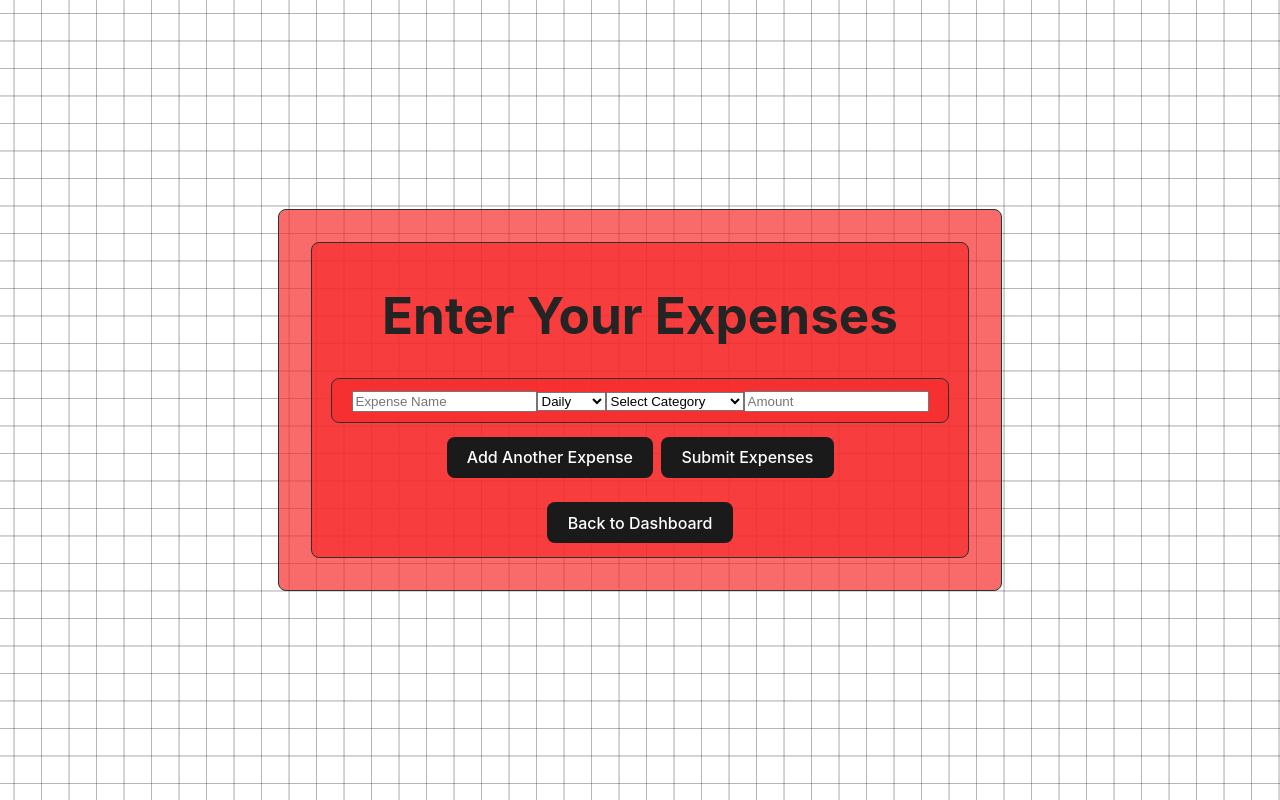
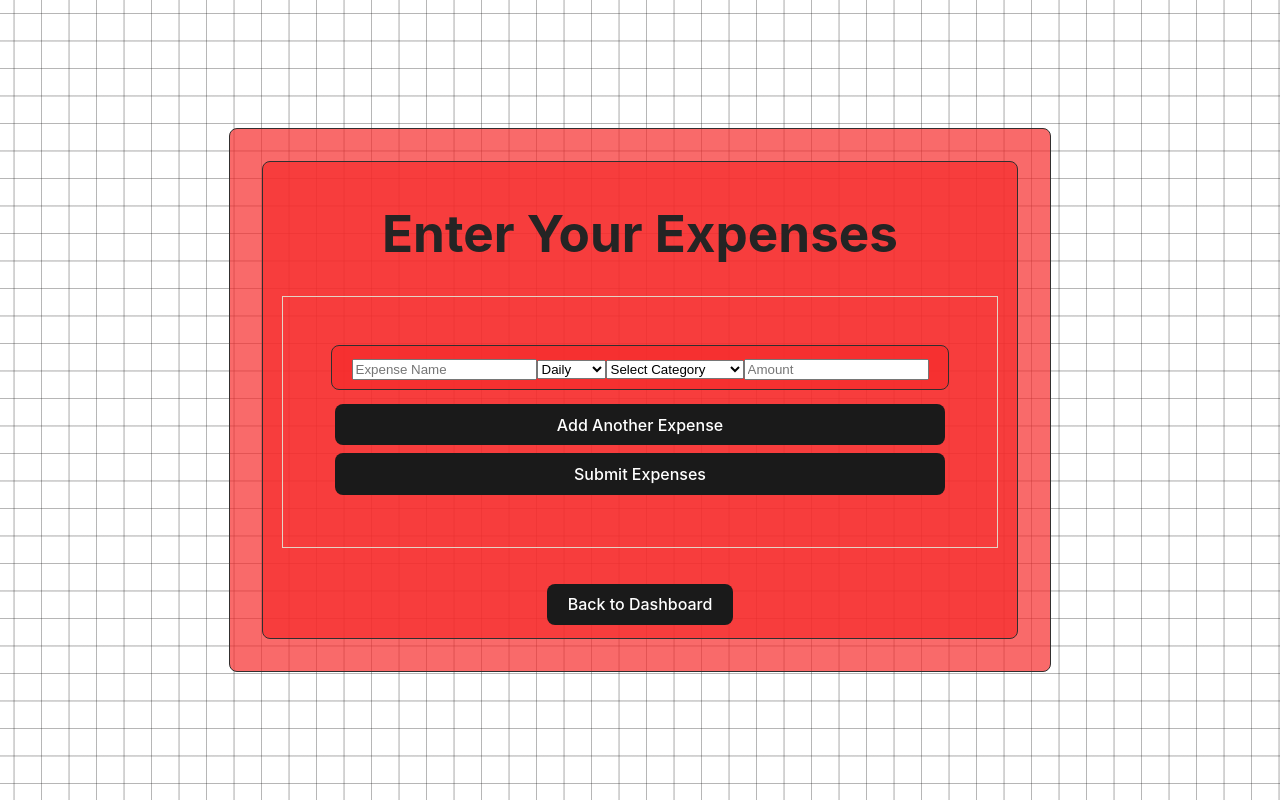
Before and after one commit to andrewvand02/BudgetMate, a React (Vite) app in the folder BudgetMate/client/: page /expenses in a window 1280 px wide. Built offline with nearby package versions, Linux system fonts and the light colour scheme.

Commit message:
Add styles to Expense Inputs

```diff
--- a/BudgetMate/client/src/Budget.css
+++ b/BudgetMate/client/src/Budget.css
@@ -0,0 +1,4 @@
+div{
+    display: inline-block;
+    margin: auto;
+}
--- a/BudgetMate/client/src/Dashboard.css
+++ b/BudgetMate/client/src/Dashboard.css
@@ -5,4 +5,5 @@ div {
     padding: 0.6em 1.2em;
     border-radius: 8px;
     border: 1px solid rgb(49, 47, 47);
+    margin: auto;
 }
--- a/BudgetMate/client/src/Dashboard.jsx
+++ b/BudgetMate/client/src/Dashboard.jsx
@@ -1,6 +1,6 @@
 import React from 'react';
 import { Link } from 'react-router-dom';
-import './Dashboard.css';
+import './Dashboard.css'; // imports the styles from the dashboard's css file
 import budget from './assets/budget.png';
 
 const Dashboard = () => {
--- /dev/null
+++ b/BudgetMate/client/src/ExpenseInput.css
@@ -0,0 +1,9 @@
+/* ExpenseInput.css */
+
+form {
+    display: flex;
+    flex-flow: column nowrap;
+    padding: 3em;
+    margin-bottom: 1em;
+    border: 1px solid #e4d3c5;
+}
--- a/BudgetMate/client/src/ExpenseInput.jsx
+++ b/BudgetMate/client/src/ExpenseInput.jsx
@@ -1,6 +1,7 @@
 import React, { useState } from 'react'; // Importing React and the useState hook to manage component state.
 import axios from 'axios'; // Importing axios for making HTTP requests to the backend.
 import { useNavigate } from 'react-router-dom'; // Importing useNavigate from react-router-dom to programmatically navigate between routes.
+import './ExpenseInput.css'
 
 const ExpenseInput = () => {
     // Initializing state for expense entries with one default entry.
```
